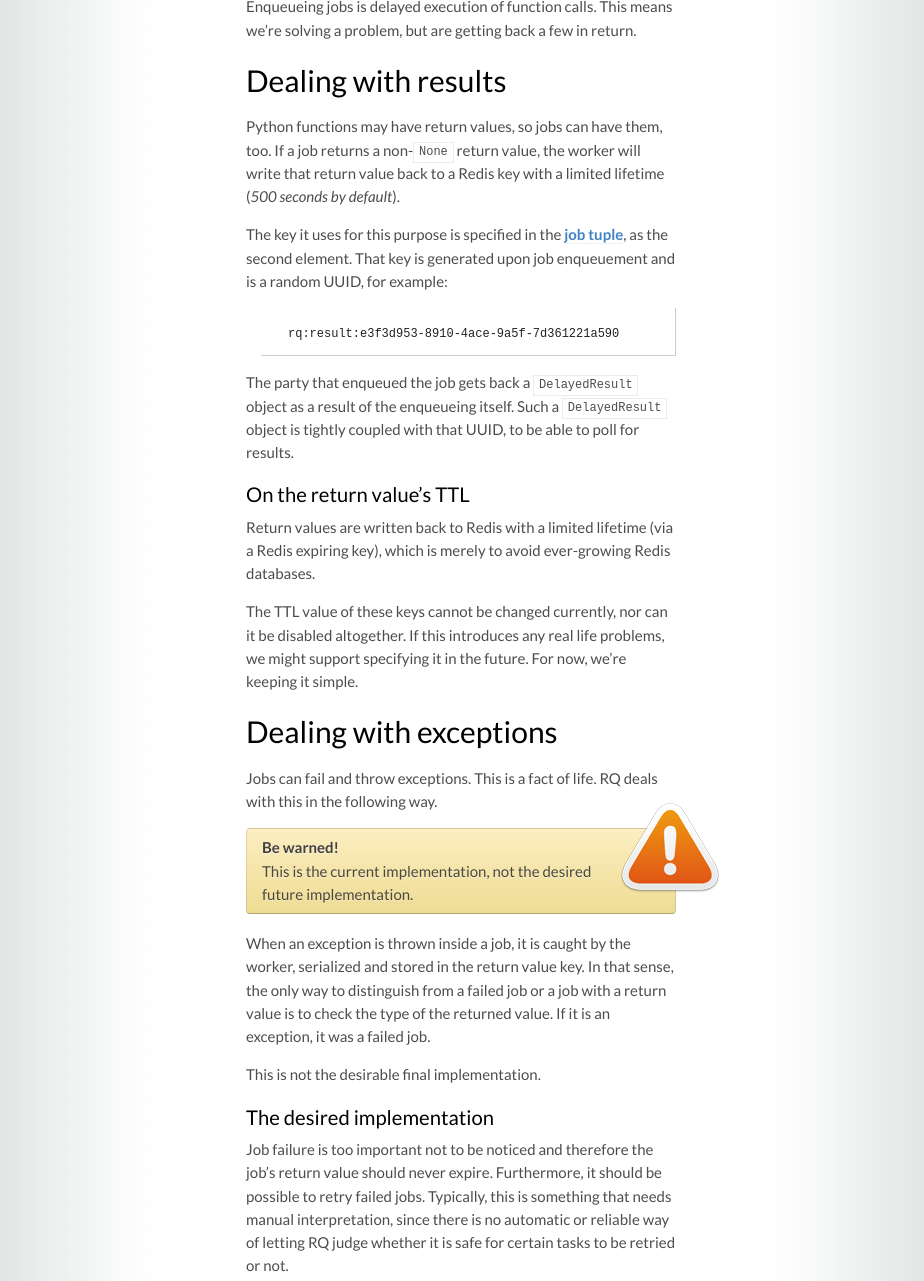
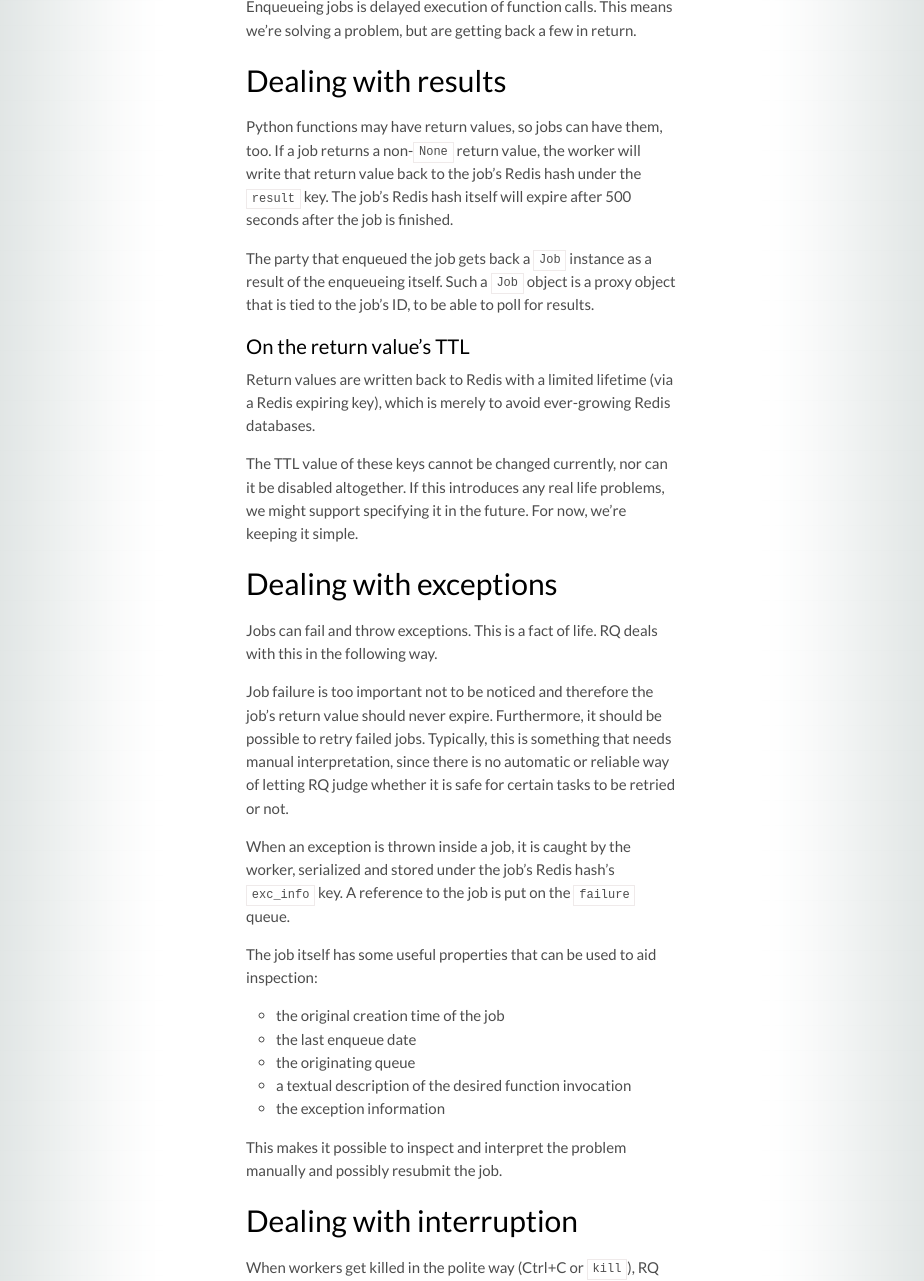
Before and after one commit to rq/rq, a Jekyll site: the page built from docs/results.md, in a window 1280 px wide and 1400 px high, scrolled down 205 px, cut to the strip 119-1400 px from the top of the window. Shown: the whole strip, without its empty margins (179-1103 px from the left). Built offline with Jekyll 4.4.1, drawn with Linux system fonts in a browser that asks for light colours; some web fonts are replaced; Markdown is read by kramdown in place of the engine named in the settings; some of the changed text lies outside the part shown.

Commit message:
Update the docs according to the new failure functionality.

```diff
--- a/docs/index.md
+++ b/docs/index.md
@@ -3,23 +3,23 @@ title: "RQ: Documentation"
 layout: docs
 ---
 
-A job is a Python function that is invoked asynchronously in a worker
-(background) process.  Any Python function can be invoked asynchronously, by
-simply pushing a reference to the function and its arguments onto a queue.
-This is called _enqueueing_.
+A job is a Python object, representing a function that is invoked
+asynchronously in a worker (background) process.  Any Python function can be
+invoked asynchronously, by simply pushing a reference to the function and its
+arguments onto a queue.  This is called _enqueueing_.
 
 
 ## Enqueueing jobs
 
-To put jobs on queues, first declare a job:
+To put jobs on queues, first declare a function:
 
 {% highlight python %}
 def multiply(x, y):
     return x + y
 {% endhighlight %}
 
-Noticed anything?  There's nothing special about a job!  Any Python function
-call can be put on an RQ queue.
+Noticed anything?  There's nothing special about this function!  Any Python
+function call can be put on an RQ queue.
 
 To multiply two numbers in the background, simply do this:
 
--- a/docs/results.md
+++ b/docs/results.md
@@ -11,18 +11,12 @@ solving a problem, but are getting back a few in return.
 
 Python functions may have return values, so jobs can have them, too.  If a job
 returns a non-`None` return value, the worker will write that return value back
-to a Redis key with a limited lifetime (_500 seconds by default_).
+to the job's Redis hash under the `result` key.  The job's Redis hash itself
+will expire after 500 seconds after the job is finished.
 
-The key it uses for this purpose is specified in the
-<a href="{{site.baseurl}}contrib/internals/#job-tuple">job tuple</a>, as the
-second element.  That key is generated upon job enqueuement and is a random
-UUID, for example:
-
-    rq:result:e3f3d953-8910-4ace-9a5f-7d361221a590
-
-The party that enqueued the job gets back a `DelayedResult` object as a result
-of the enqueueing itself.  Such a `DelayedResult` object is tightly coupled
-with that UUID, to be able to poll for results.
+The party that enqueued the job gets back a `Job` instance as a result of the
+enqueueing itself.  Such a `Job` object is a proxy object that is tied to the
+job's ID, to be able to poll for results.
 
 
 ### On the return value's TTL
@@ -40,35 +34,23 @@ specifying it in the future.  For now, we're keeping it simple.
 Jobs can fail and throw exceptions.  This is a fact of life.  RQ deals with
 this in the following way.
 
-<div class="warning">
-    <img style="float: right; margin-right: -60px; margin-top: -38px" src="{{site.baseurl}}img/warning.png" />
-    <strong>Be warned!</strong>
-    <p>This is the current implementation, not the desired future implementation.</p>
-</div>
-
-When an exception is thrown inside a job, it is caught by the worker,
-serialized and stored in the return value key.  In that sense, the only way to
-distinguish from a failed job or a job with a return value is to check the type
-of the returned value.  If it is an exception, it was a failed job.
-
-This is not the desirable final implementation.
-
-
-### The desired implementation
-
 Job failure is too important not to be noticed and therefore the job's return
 value should never expire.  Furthermore, it should be possible to retry failed
 jobs.  Typically, this is something that needs manual interpretation, since
 there is no automatic or reliable way of letting RQ judge whether it is safe
 for certain tasks to be retried or not.
 
-Therefore, when an exception is thrown, the following data is serialized to
-a special RQ queue called `failed`:
+When an exception is thrown inside a job, it is caught by the worker,
+serialized and stored under the job's Redis hash's `exc_info` key.  A reference
+to the job is put on the `failure` queue.
 
-* the worker that processed the job
+The job itself has some useful properties that can be used to aid inspection:
+
+* the original creation time of the job
+* the last enqueue date
 * the originating queue
+* a textual description of the desired function invocation
 * the exception information
-* the original <a href="{{site.baseurl}}contrib/internals/#job-tuple">job tuple</a>
 
 This makes it possible to inspect and interpret the problem manually and
 possibly resubmit the job.
```
Also changed, not shown: index.md (+3 -9 lines).
